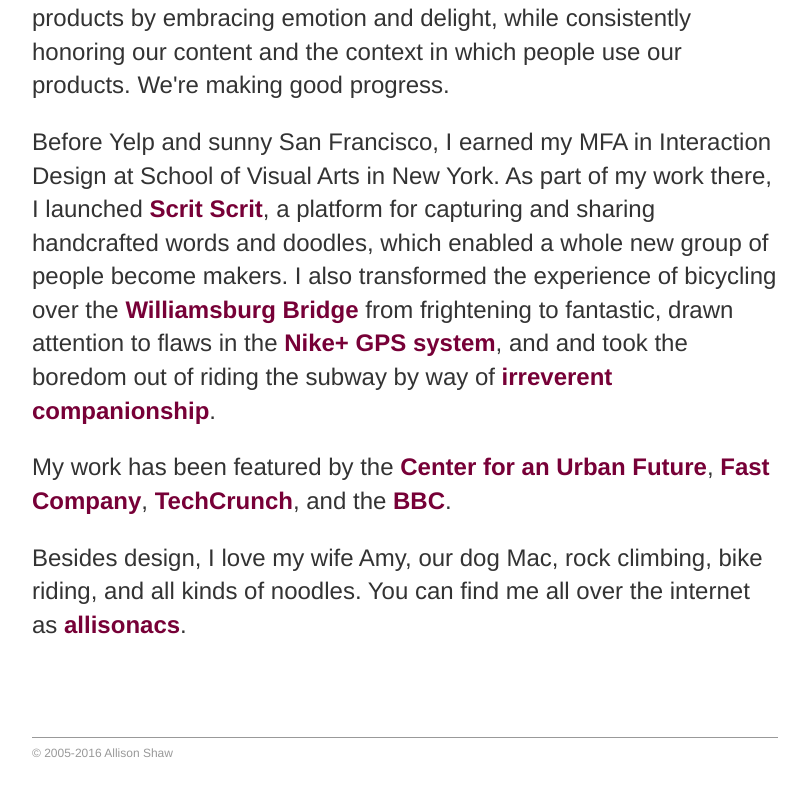
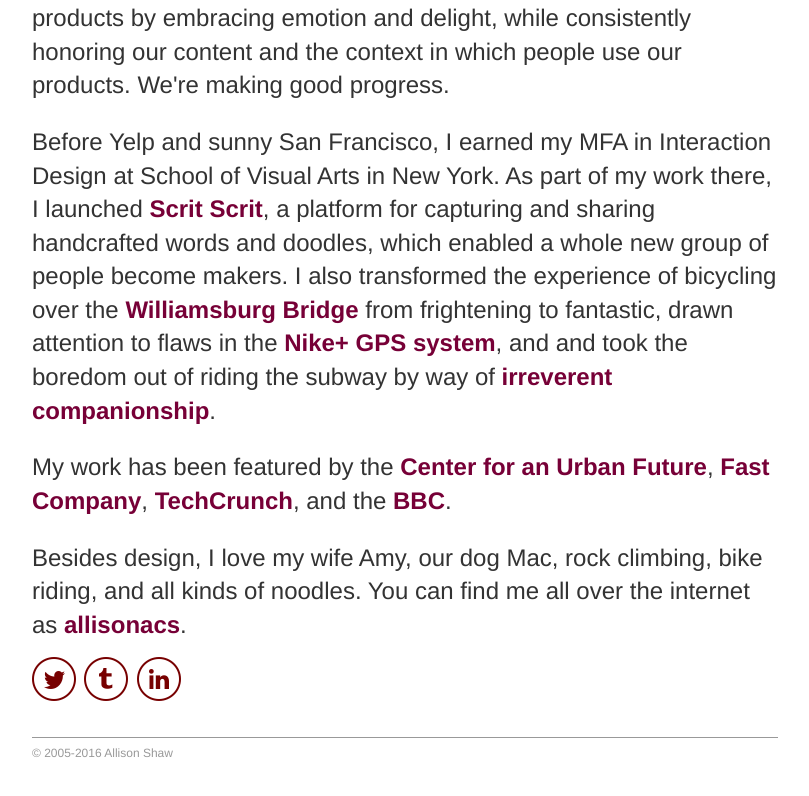
Before and after one commit to allisonacs/allison-shaw.com, a plain HTML site: page index.html in a window 1280 px wide. Shown: the part 538-1334 px from the top of the page, without its empty margins (38-847 px from the left). Drawn offline with Linux system fonts and the light colour scheme.

Commit message:
Update the html

```diff
--- a/index.html
+++ b/index.html
@@ -48,9 +48,9 @@
 			<p>Besides design, I love my wife Amy, our dog Mac, rock climbing, bike riding, and all kinds of noodles. You can find me all over the internet as <a href="http://twitter.com/allisonacs">allisonacs</a>.</p>
 			<div class="mini-container">
 				<ul id="social">
-					<li><a href="https://twitter.com/allisonacs" data-icon="twitter"></a></li>
-					<li><a href="http://allisonacs.tumblr.com" data-icon="tumblr"></a></li>
-					<li><a href="https://www.linkedin.com/in/allisonacs" data-icon="linkedin"></a></li>
+					<li><a href="https://twitter.com/allisonacs"><img src="i/twitter.png" height=44px width=44px></a></li>
+					<li><a href="https://allisonacs.tumblr.com"><img src="i/tumblr.png" height=44px width=44px></a></li>
+					<li><a href="https://www.linkedin.com/in/allisonacs"><img src="i/linkedin.png" height=44px width=44px></a></li>
 				</ul>
 			</div>
 			<div class="footer">&copy; 2005-<script type="text/javascript">  document.write(new Date().getFullYear()); </script> Allison Shaw</div>
```
